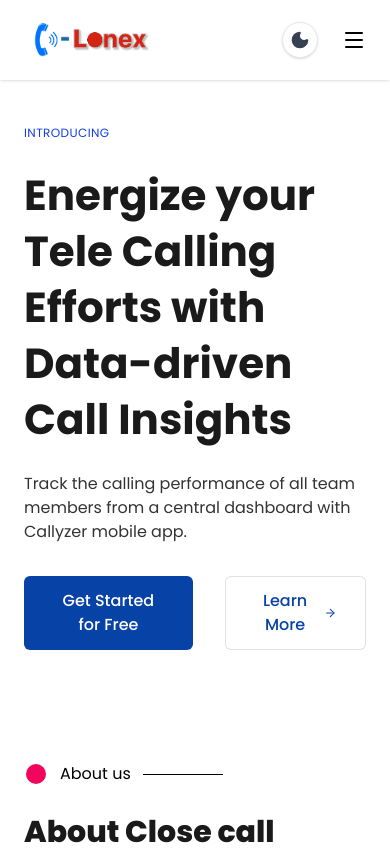
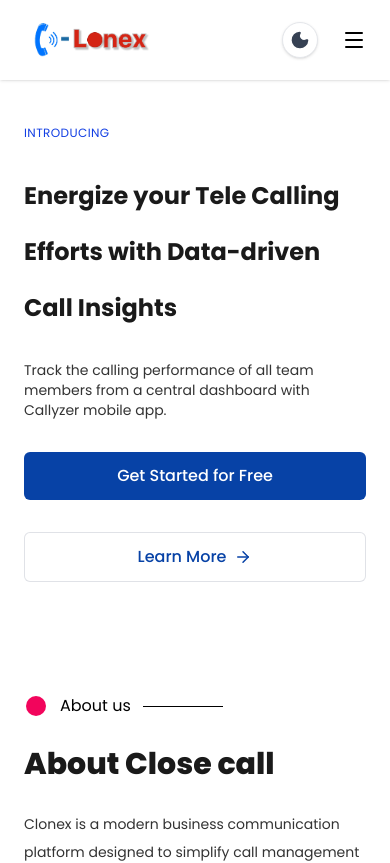
Before and after one commit to komalverma28419/Clonex, a React (Vite) app: page / in a window 390 px wide. Shown: the top 863 px of the page. Built offline with nearby package versions, Linux system fonts and the light colour scheme.

Commit message:
Hero button responsiveness fixed

```diff
--- a/src/component/home/Hero.jsx
+++ b/src/component/home/Hero.jsx
@@ -16,9 +16,9 @@ const Hero = () => {
         <div className='grid lg:grid-cols-2 grid-cols-1 gap-8'>
           <div className=''>
             <span className='text-[#133FE3] text-xs tracking-[0.4px]'>INTRODUCING</span>
-            <h1 className='text-[42px] font-bold leading-14 dark:text-dark-text  text-dark mt-6'>Energize your Tele Calling Efforts with Data-driven Call Insights</h1>
-            <p className='text-font dark:text-dark-muted mt-6'>Track the calling performance of all team members from a central dashboard with Callyzer mobile app.</p>
-            <div className='mt-8 flex gap-8'>
+            <h1 className='text-2xl md:text-3xl lg:text-[42px] font-bold leading-14 dark:text-dark-text  text-dark mt-6'>Energize your Tele Calling Efforts with Data-driven Call Insights</h1>
+            <p className='text-font dark:text-dark-muted mt-6 md:text-base text-sm'>Track the calling performance of all team members from a central dashboard with Callyzer mobile app.</p>
+            <div className='mt-8 flex flex-col sm:flex-row  gap-8'>
               <Button text="Get Started for Free" size='md' shine/>
               <Button text="Learn More" variant='tertiary' size='md' icon={<ArrowRight size={18}/>} shine/>
             </div>
```
